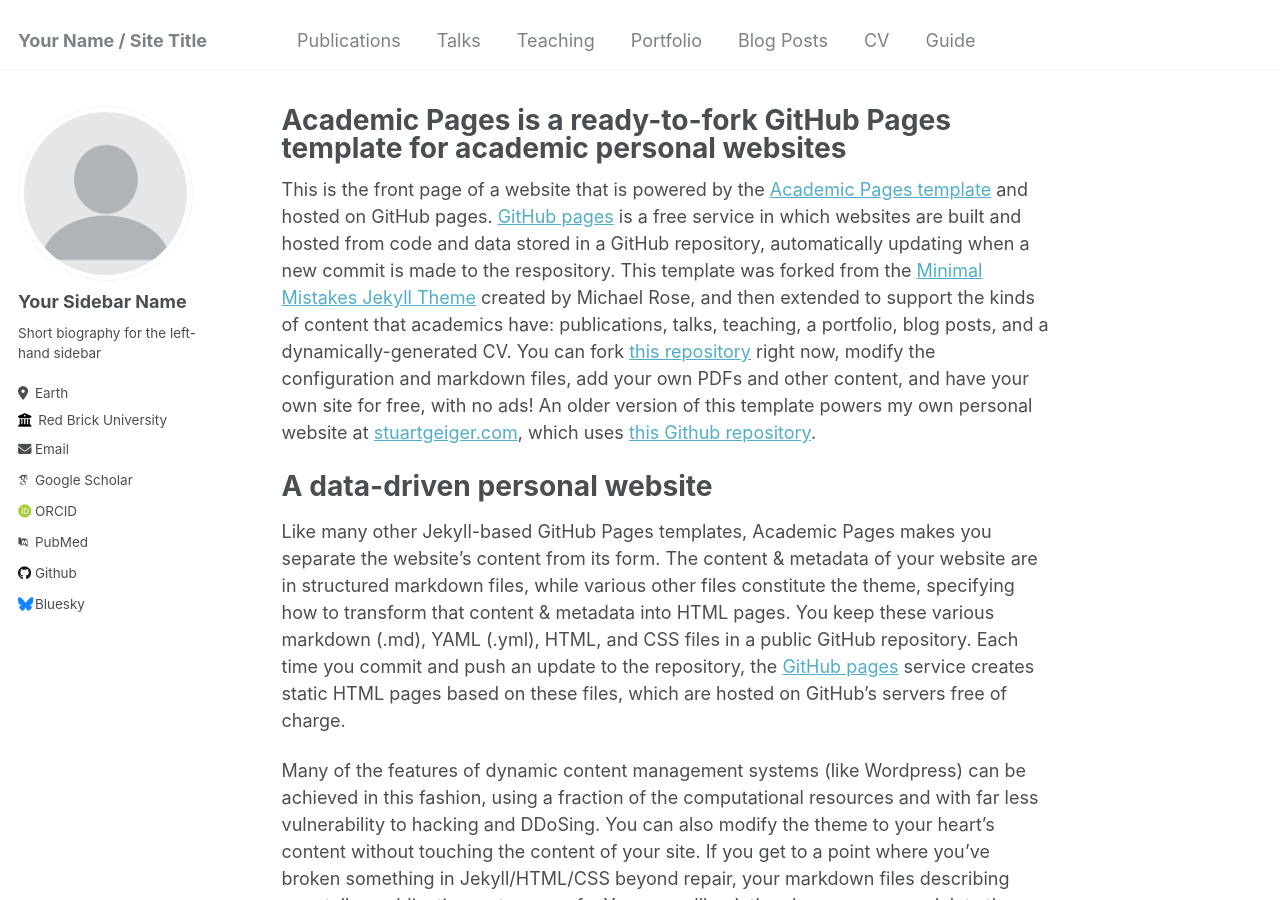
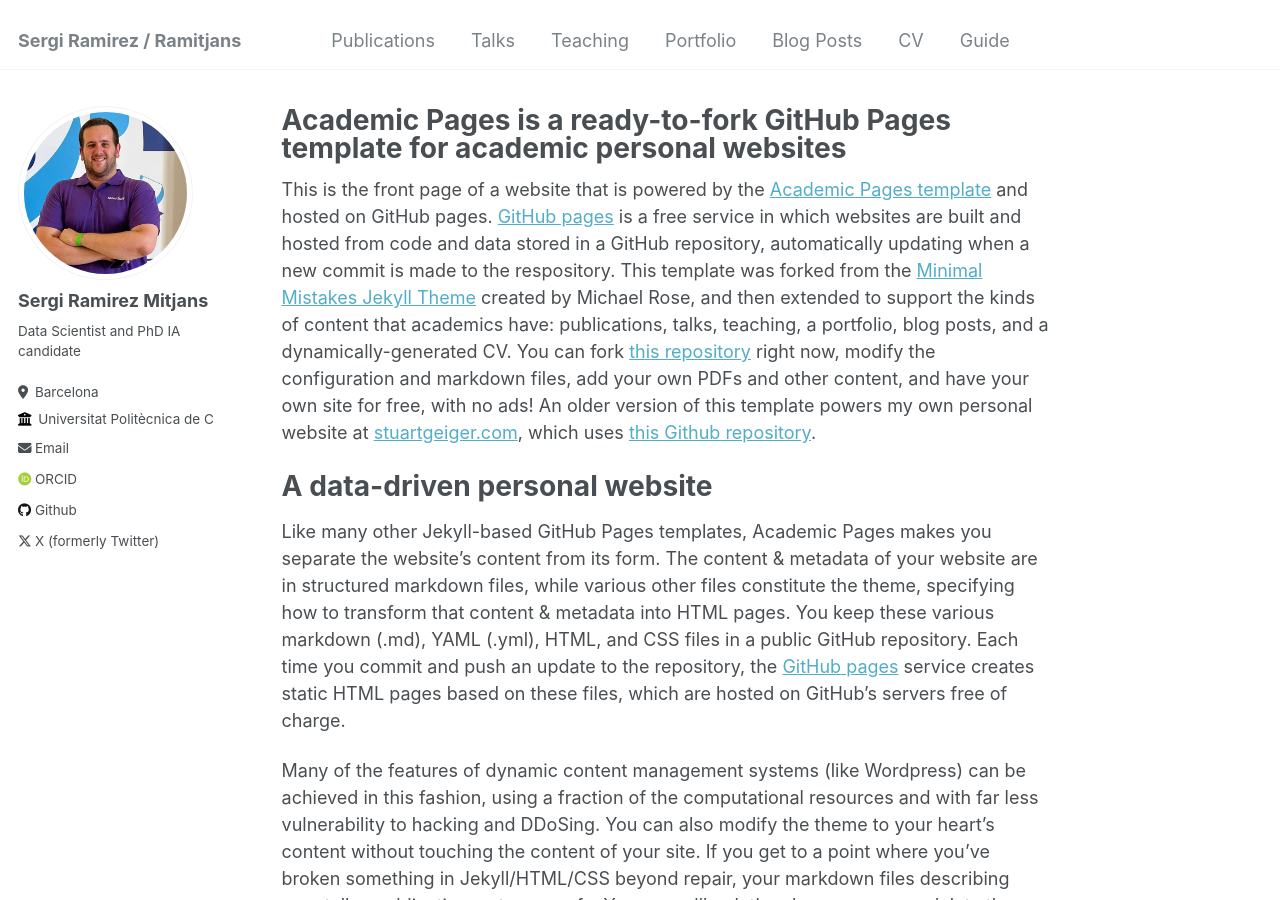
Before and after one commit to ramitjansIA/ramitjansia.github.io, a Jekyll site: the page built from _pages/about.md, in a window 1280 px wide and 900 px high. Built offline with Jekyll 4.4.1, drawn with Linux system fonts in a browser that asks for light colours; some web fonts are replaced.

Commit message:
Add files via upload

```diff
--- a/_config.yml
+++ b/_config.yml
@@ -8,47 +8,47 @@
 
 # Basic Site Settings
 locale                   : "en-US"
-title                    : "Your Name / Site Title"
+title                    : "Sergi Ramirez / Ramitjans"
 title_separator          : "-"
 name                     : &name "Your Name"
 description              : &description "personal description"
-url                      : https://academicpages.github.io # the base hostname & protocol for your site e.g. "https://mmistakes.github.io"
+url                      : https://ramitjansIA.github.io # the base hostname & protocol for your site e.g. "https://mmistakes.github.io"
 baseurl                  : "" # the subpath of your site, e.g. "/blog"
-repository               : "academicpages/academicpages.github.io"
+repository               : "ramitjansia.github.io"
 
 # Site Author - The following control what appear as part of the author content on the side bar.
 #               If a field is blank the icon and link will not appear, otherwise it will be shown.
 #               Additional customization can be done by editing /_includes/author-profile.html
 author:
   # Biographic information
-  avatar           : "profile.png"
-  name             : "Your Sidebar Name"
+  avatar           : "foto_perfiil.jpeg"
+  name             : "Sergi Ramirez Mitjans"
   pronouns         : # example: "she/her"
-  bio              : "Short biography for the left-hand sidebar"
-  location         : "Earth"
-  employer         : "Red Brick University"
+  bio              : "Data Scientist and PhD IA candidate"
+  location         : "Barcelona"
+  employer         : "Universitat Politècnica de Catalunya"
   uri              : # URL
-  email            : "none@example.org"
+  email            : "sergi.ramirez@upc.edu"
 
   # Academic websites
   arxiv            : # URL - Update with the correct link to your profile
-  googlescholar    : "https://scholar.google.com/citations?user=PS_CX0AAAAAJ"
+  googlescholar    : # URL "https://scholar.google.com/citations?user=PS_CX0AAAAAJ"
   impactstory      : # URL
-  orcid            : "http://orcid.org/yourorcidurl"
+  orcid            : "https://orcid.org/0000-0002-7782-3270"
   semantic         : # URL
-  pubmed           : "https://www.ncbi.nlm.nih.gov/pubmed/?term=john+snow"
+  pubmed           : # URL
   researchgate     : # URL
 
   # Repositories and software development
   bitbucket        : # Username - Update with your username on the site
   codepen          : # Username
   dribbble         : # Username
-  github           : "academicpages"
+  github           : "ramitjansIA"
   kaggle           : # Username
   stackoverflow    : # User number or user number and name (i.e., use "1" or "1/jeff-atwood")
 
   # Social media
-  bluesky          : "bsky.app" # Replace this with you Bluesky username
+  bluesky          : # Username
   facebook         : # Username
   flickr           : # Username
   foursquare       : # Username
@@ -65,7 +65,7 @@
   steam            : # Username
   telegram         : # URL
   tumblr           : # Username
-  twitter          : # Username for X / Twitter
+  twitter          : "ramitjans"
   vine             : # Username
   weibo            : # Username
   wikipedia        : # Username
```
